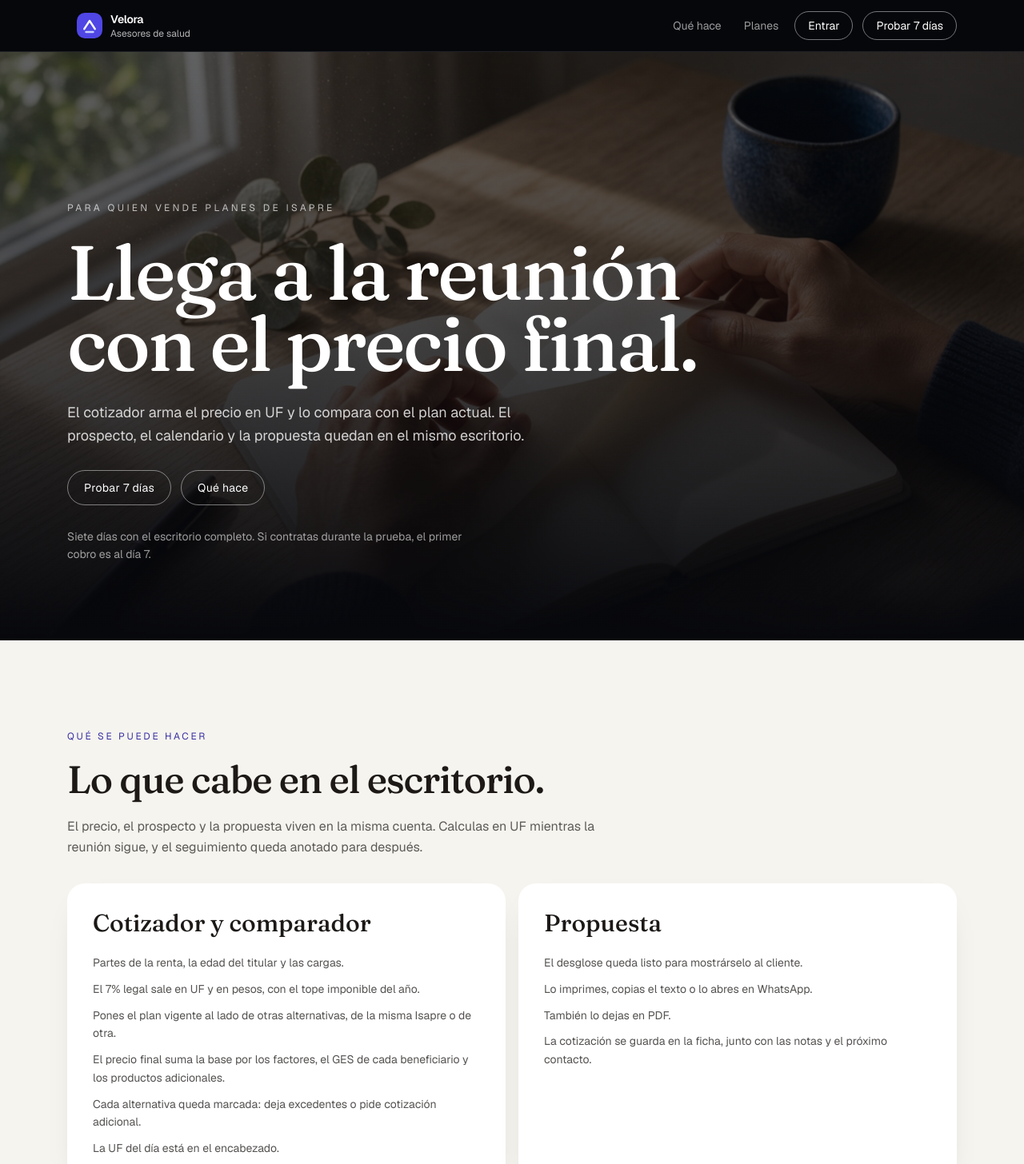
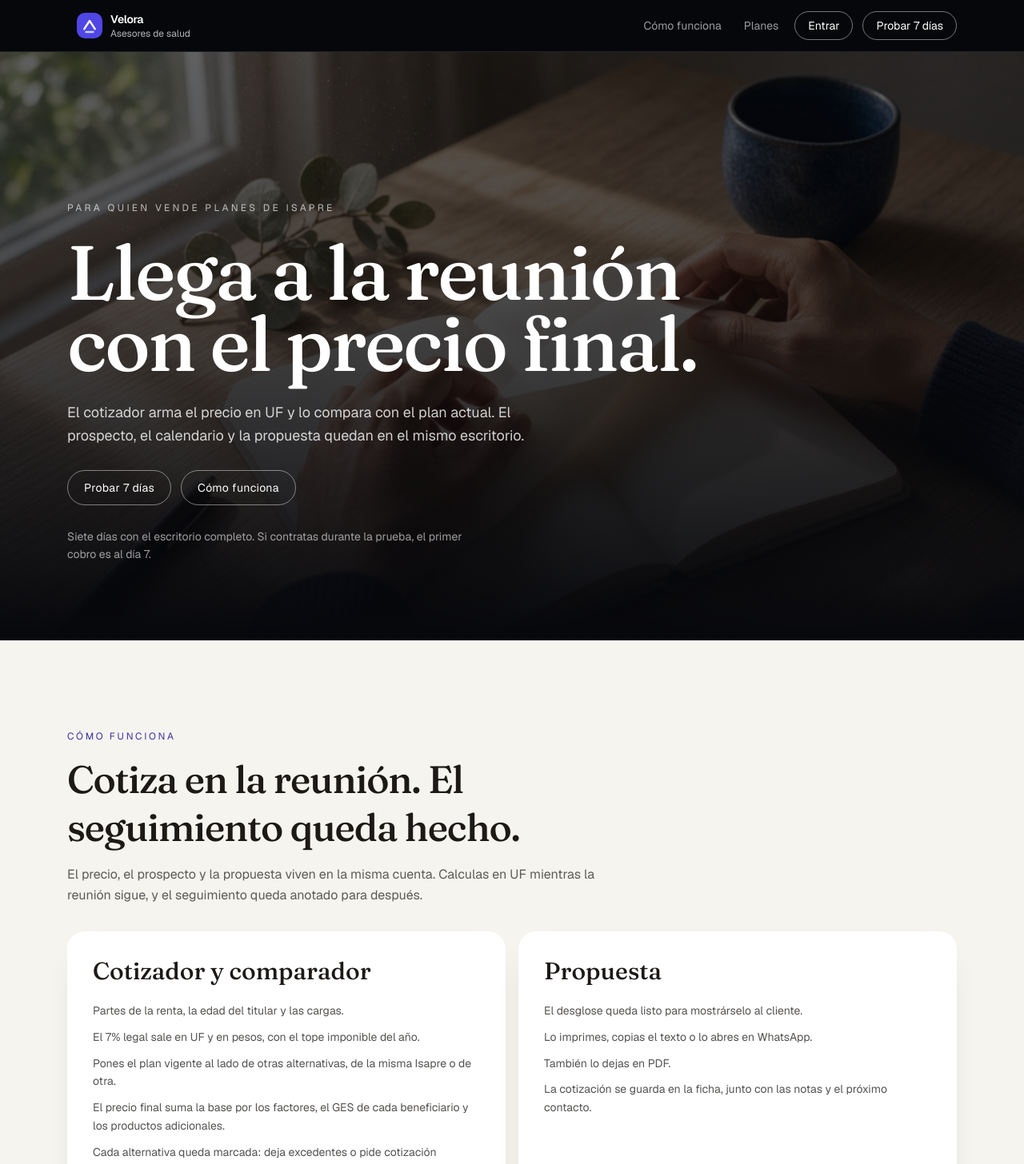
Before and after one commit to rauledu7/isapre-admin, a Next.js app: page /inicio in a window 1280 px wide. Shown: the top 1456 px of the page at 80% size. Built offline with nearby package versions, Linux system fonts and the light colour scheme; no server answers.

Commit message:
Abre Entrar y Probar en otra pestaña, y deja claro con cuántos planes compara cada tarifa.
Co-authored-by: Cursor <cursoragent@cursor.com>

```diff
--- a/src/components/landing/Landing.tsx
+++ b/src/components/landing/Landing.tsx
@@ -64,10 +64,22 @@ const MODULOS = [
   },
 ];
 
-function Vacio({ href, children, compacto = false }: { href: string; children: string; compacto?: boolean }) {
+function Vacio({
+  href,
+  children,
+  compacto = false,
+  nueva = false,
+}: {
+  href: string;
+  children: string;
+  compacto?: boolean;
+  nueva?: boolean;
+}) {
   return (
     <a
       href={href}
+      target={nueva ? "_blank" : undefined}
+      rel={nueva ? "noopener noreferrer" : undefined}
       className={cn(
         "inline-flex items-center justify-center rounded-full border border-white/45 bg-transparent text-white transition duration-300 hover:border-white hover:bg-white/10",
         compacto ? "h-9 px-4 text-sm" : "h-11 px-5 text-sm tracking-wide",
@@ -86,15 +98,15 @@ export function Landing({ display }: { display: string }) {
           <Brand />
           <nav className="ml-auto flex items-center gap-2 sm:gap-3">
             <a href="#oficio" className="hidden px-2 text-sm text-white/60 hover:text-white md:inline">
-              Qué hace
+              Cómo funciona
             </a>
             <a href="#planes" className="hidden px-2 text-sm text-white/60 hover:text-white lg:inline">
               Planes
             </a>
-            <Vacio href="/login" compacto>
+            <Vacio href="/login" compacto nueva>
               Entrar
             </Vacio>
-            <Vacio href="/registro" compacto>
+            <Vacio href="/registro" compacto nueva>
               Probar 7 días
             </Vacio>
           </nav>
@@ -122,7 +134,7 @@ export function Landing({ display }: { display: string }) {
             </p>
             <div className="landing-subir flex flex-wrap items-center gap-3" style={{ animationDelay: "240ms" }}>
               <Vacio href="/registro">Probar 7 días</Vacio>
-              <Vacio href="#oficio">Qué hace</Vacio>
+              <Vacio href="#oficio">Cómo funciona</Vacio>
             </div>
             <p className="max-w-lg text-sm leading-relaxed text-white/60">
               Siete días con el escritorio completo. Si contratas durante la prueba, el primer cobro es al día 7.
@@ -133,9 +145,9 @@ export function Landing({ display }: { display: string }) {
         <section id="oficio" className="scroll-mt-20 bg-[#f6f4ef] text-[#1c1917]">
           <div className="mx-auto flex w-full max-w-6xl flex-col gap-8 px-5 py-20 lg:py-28">
             <div className="flex max-w-2xl flex-col gap-4">
-              <p className="text-xs tracking-[0.22em] text-[#3730a3] uppercase">Qué se puede hacer</p>
+              <p className="text-xs tracking-[0.22em] text-[#3730a3] uppercase">Cómo funciona</p>
               <h2 className={cn(display, "text-4xl leading-tight font-medium tracking-tight text-balance sm:text-5xl")}>
-                Lo que cabe en el escritorio.
+                Cotiza en la reunión. El seguimiento queda hecho.
               </h2>
               <p className="text-base leading-relaxed text-[#1c1917]/70">
                 El precio, el prospecto y la propuesta viven en la misma cuenta. Calculas en UF mientras la reunión sigue, y el seguimiento queda anotado para después.
@@ -191,7 +203,7 @@ export function Landing({ display }: { display: string }) {
               Una semana con el escritorio completo.
             </h2>
             <p className="max-w-md text-base leading-relaxed text-white/70">
-              Creas la cuenta y entras. Si ya elegiste un plan, Mercado Pago cobra cuando se cumplen los siete días.
+              Creas la cuenta y entras. Si ya elegiste un plan, se te cobra cuando se cumplen los siete días.
             </p>
             <div className="flex flex-wrap gap-3">
               <Vacio href="/registro">Probar 7 días</Vacio>
--- a/src/config/planesPublicos.ts
+++ b/src/config/planesPublicos.ts
@@ -41,9 +41,9 @@ export const PLANES_PUBLICOS: PlanPublico[] = [
     destacado: true,
     incluye: [
       "Todo lo del Básico",
-      "Comparas una alternativa y envías la propuesta por WhatsApp o en PDF",
+      "Comparas la cotización con un plan más",
+      "Envías la propuesta por WhatsApp o en PDF",
       "Guardas prospectos, cotizaciones, notas y el próximo contacto",
-      "Defines el GES de cada Isapre y lo escribes en el cotizador",
     ],
   },
   {
@@ -56,7 +56,7 @@ export const PLANES_PUBLICOS: PlanPublico[] = [
     anual: 383990,
     incluye: [
       "Todo lo del Profesional",
-      "Comparas dos alternativas, y el GES sale de la Isapre que elegiste",
+      "Comparas la cotización con dos planes más, y el GES sale de la Isapre que elegiste",
       "Velora lee el PDF del plan, los documentos del cliente y los tarifarios",
       "Llevas el embudo, importas la base, armas las etapas y ves Google Ads",
     ],
```
